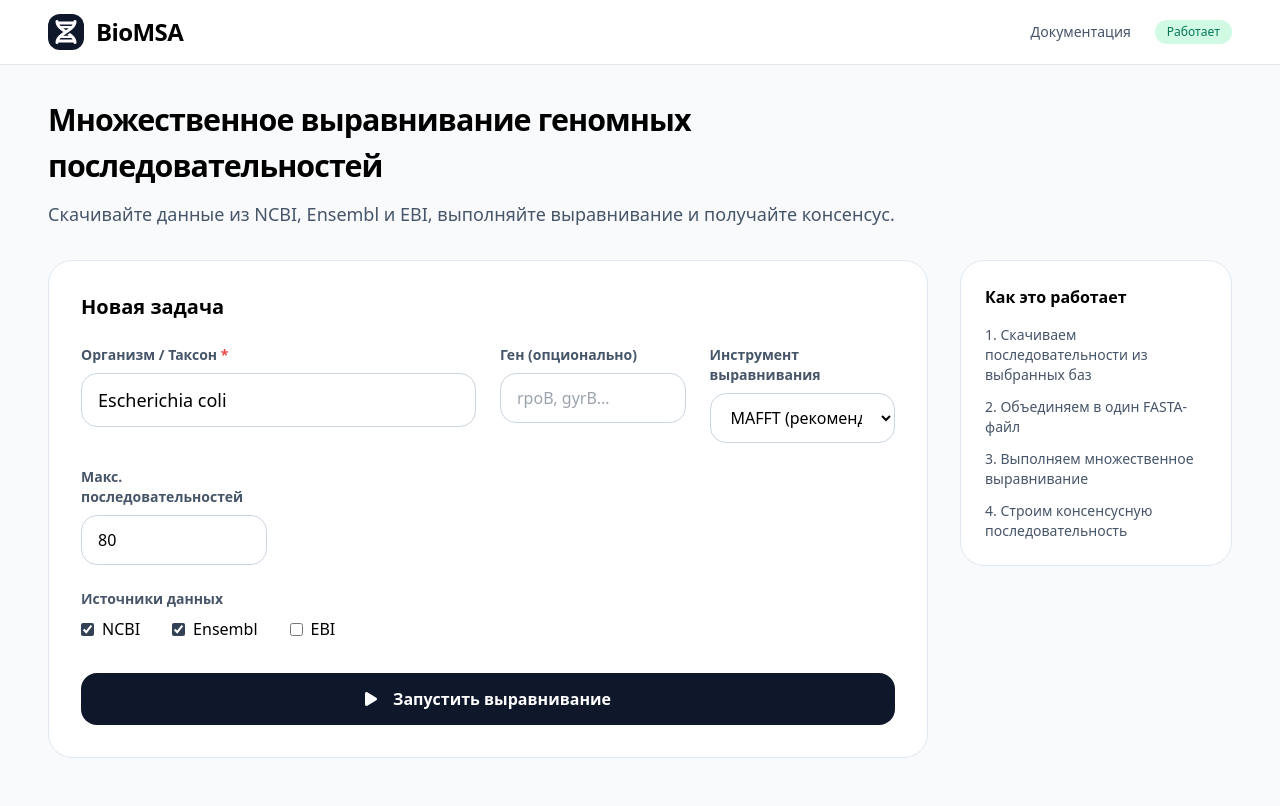
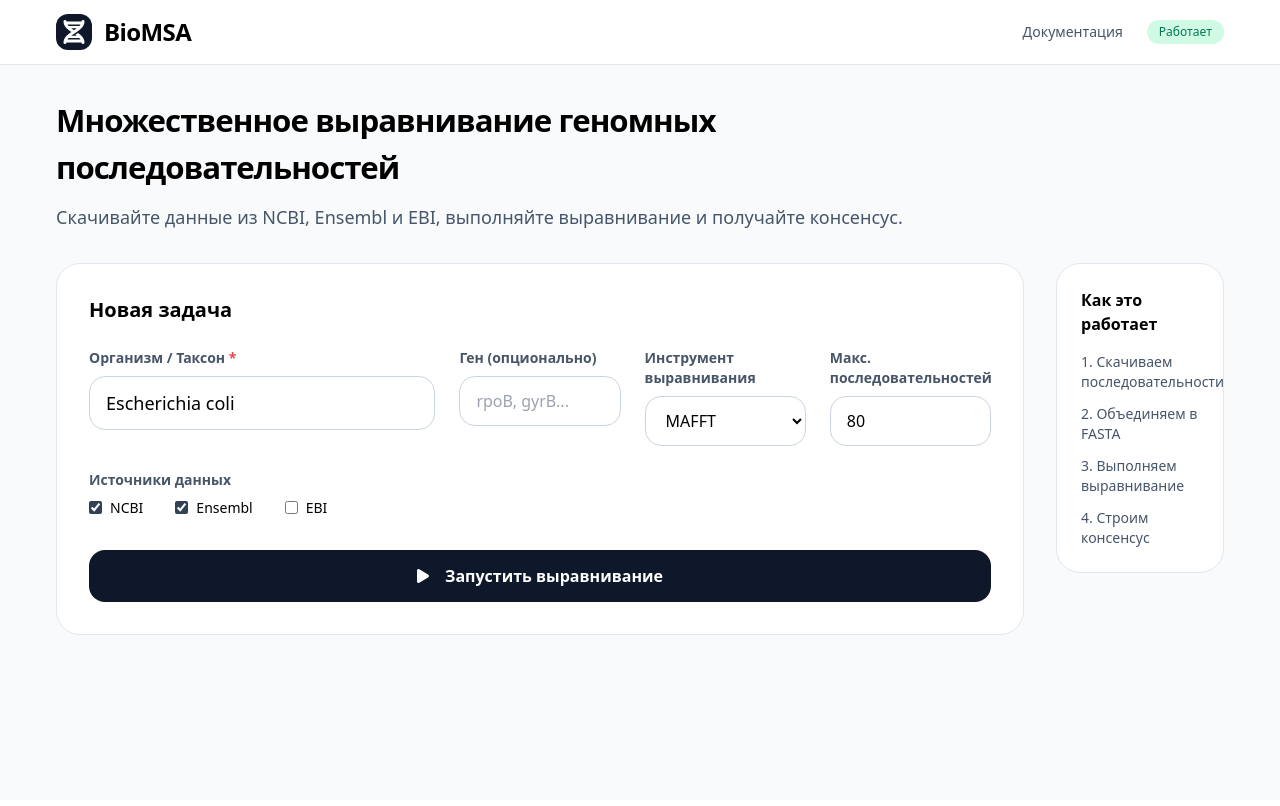
Before and after one commit to ivanklimovich19/bio-msa-service, a FastAPI app: page / in a window 1280 px wide. After the commit the page ends 635 px from the top, so only its background shows below. Run offline with FastAPI, Linux system fonts and the light colour scheme; parts of the project's set-up code (start-up, migrations or seed data) failed here and were passed over; some libraries are stand-ins or nearby versions.

Commit message:
index.html

```diff
--- a/app/templates/index.html
+++ b/app/templates/index.html
@@ -8,12 +8,12 @@
     <link rel="stylesheet" href="https://cdnjs.cloudflare.com/ajax/libs/font-awesome/6.5.1/css/all.min.css">
     <style>
         body { font-family: system-ui, -apple-system, BlinkMacSystemFont, "Segoe UI", Roboto, sans-serif; }
-        .section-title { font-size: 1.9rem; font-weight: 700; letter-spacing: -0.03em; }
+        .section-title { font-size: 1.95rem; font-weight: 700; letter-spacing: -0.03em; }
     </style>
 </head>
 <body class="bg-slate-50">
     <nav class="bg-white border-b">
-        <div class="max-w-screen-2xl mx-auto px-12 h-16 flex items-center justify-between">
+        <div class="max-w-[1700px] mx-auto px-14 h-16 flex items-center justify-between">
             <div class="flex items-center gap-x-3">
                 <div class="w-9 h-9 bg-slate-900 rounded-xl flex items-center justify-center">
                     <i class="fa-solid fa-dna text-white text-2xl"></i>
@@ -27,9 +27,8 @@
         </div>
     </nav>
 
-    <div class="max-w-screen-2xl mx-auto px-12 pt-8 pb-12">
+    <div class="max-w-[1700px] mx-auto px-14 pt-8 pb-12">
 
-        <!-- Заголовок -->
         <div class="max-w-4xl mb-8">
             <h1 class="section-title mb-3">Множественное выравнивание геномных последовательностей</h1>
             <p class="text-slate-600 text-lg">Скачивайте данные из NCBI, Ensembl и EBI, выполняйте выравнивание и получайте консенсус.</p>
@@ -38,12 +37,12 @@
         <div class="grid grid-cols-1 xl:grid-cols-12 gap-8">
 
             <!-- Форма (очень широкая) -->
-            <div class="xl:col-span-9">
+            <div class="xl:col-span-10">
                 <div class="bg-white border border-slate-200 rounded-3xl p-8">
                     <h2 class="text-xl font-semibold mb-6">Новая задача</h2>
 
                     <form id="msa-form" onsubmit="submitTask(event)">
-                        <div class="grid grid-cols-1 md:grid-cols-2 xl:grid-cols-4 gap-6">
+                        <div class="grid grid-cols-1 md:grid-cols-2 xl:grid-cols-5 gap-6">
 
                             <div class="xl:col-span-2">
                                 <label class="block text-sm font-semibold text-slate-600 mb-2">Организм / Таксон <span class="text-red-500">*</span></label>
@@ -60,7 +59,7 @@
                             <div>
                                 <label class="block text-sm font-semibold text-slate-600 mb-2">Инструмент выравнивания</label>
                                 <select id="alignment_tool" class="w-full px-4 py-3 border border-slate-300 rounded-2xl bg-white">
-                                    <option value="mafft">MAFFT (рекомендуется)</option>
+                                    <option value="mafft">MAFFT</option>
                                     <option value="clustalo">Clustal Omega</option>
                                     <option value="muscle">MUSCLE</option>
                                 </select>
@@ -75,7 +74,7 @@
 
                         <div class="mt-6">
                             <label class="block text-sm font-semibold text-slate-600 mb-2">Источники данных</label>
-                            <div class="flex flex-wrap gap-x-8 gap-y-2">
+                            <div class="flex flex-wrap gap-x-8 gap-y-2 text-sm">
                                 <label class="flex items-center gap-x-2"><input type="checkbox" id="source_ncbi" checked class="accent-slate-700"> NCBI</label>
                                 <label class="flex items-center gap-x-2"><input type="checkbox" id="source_ensembl" checked class="accent-slate-700"> Ensembl</label>
                                 <label class="flex items-center gap-x-2"><input type="checkbox" id="source_ebi" class="accent-slate-700"> EBI</label>
@@ -83,7 +82,7 @@
                         </div>
 
                         <button type="submit" id="submit-btn"
-                                class="mt-8 w-full py-3.5 bg-slate-900 hover:bg-black transition text-white rounded-2xl flex items-center justify-center gap-x-2 text-base font-semibold">
+                                class="mt-8 w-full py-3.5 bg-slate-900 hover:bg-black text-white rounded-2xl flex items-center justify-center gap-x-2 text-base font-semibold">
                             <i class="fa-solid fa-play mr-2"></i>
                             <span>Запустить выравнивание</span>
                         </button>
@@ -92,43 +91,54 @@
             </div>
 
             <!-- Правая колонка -->
-            <div class="xl:col-span-3">
+            <div class="xl:col-span-2">
                 <div class="bg-white border border-slate-200 rounded-3xl p-6">
                     <h3 class="font-semibold mb-4">Как это работает</h3>
                     <div class="space-y-3 text-sm text-slate-600">
-                        <div>1. Скачиваем последовательности из выбранных баз</div>
-                        <div>2. Объединяем в один FASTA-файл</div>
-                        <div>3. Выполняем множественное выравнивание</div>
-                        <div>4. Строим консенсусную последовательность</div>
+                        <div>1. Скачиваем последовательности</div>
+                        <div>2. Объединяем в FASTA</div>
+                        <div>3. Выполняем выравнивание</div>
+                        <div>4. Строим консенсус</div>
                     </div>
                 </div>
             </div>
         </div>
 
-        <!-- Блок текущей задачи -->
+        <!-- Блок статуса задачи (полноценный) -->
         <div id="current-task-panel" class="hidden mt-8">
-            <div class="bg-white border border-slate-200 rounded-3xl p-8 max-w-[1100px]">
-                <div class="flex justify-between mb-5">
+            <div class="bg-white border border-slate-200 rounded-3xl p-8 max-w-[1200px]">
+                <div class="flex justify-between items-start mb-6">
                     <div>
                         <div class="font-semibold text-lg">Текущая задача</div>
-                        <div id="current-task-id" class="font-mono text-xs text-slate-500"></div>
+                        <div id="current-task-id" class="font-mono text-xs text-slate-500 mt-0.5"></div>
                     </div>
                     <button onclick="hideCurrentTask()" class="text-3xl text-slate-300 hover:text-slate-500">×</button>
                 </div>
 
                 <div id="task-progress">
                     <div class="flex justify-between text-sm mb-2">
-                        <div id="current-step" class="font-medium"></div>
+                        <div id="current-step" class="font-medium text-slate-700"></div>
                         <div id="progress-percent" class="font-mono text-slate-500"></div>
                     </div>
-                    <div class="h-2.5 bg-slate-100 rounded-full"><div id="progress-bar" class="h-2.5 bg-slate-700 rounded-full transition-all" style="width:0%"></div></div>
+                    <div class="h-3 bg-slate-100 rounded-full overflow-hidden">
+                        <div id="progress-bar" class="h-3 bg-slate-700 transition-all rounded-full" style="width:0%"></div>
+                    </div>
                 </div>
 
-                <div id="task-success" class="hidden mt-6">
-                    <div class="text-emerald-600 font-semibold mb-4">Задача успешно завершена</div>
-                    <div class="flex gap-3">
-                        <button onclick="downloadFile('aligned.fasta')" class="px-6 py-2.5 bg-slate-900 text-white rounded-2xl text-sm">Скачать выровненный FASTA</button>
-                        <button onclick="downloadFile('consensus.fasta')" class="px-6 py-2.5 border rounded-2xl text-sm">Скачать консенсус</button>
+                <div id="task-success" class="hidden mt-7">
+                    <div class="text-emerald-600 font-semibold mb-4 flex items-center gap-x-2 text-lg">
+                        <i class="fa-solid fa-check-circle"></i>
+                        <span>Задача успешно завершена</span>
+                    </div>
+                    <div class="flex flex-wrap gap-3">
+                        <button onclick="downloadFile('aligned.fasta')"
+                                class="px-7 py-2.5 bg-slate-900 hover:bg-black text-white rounded-2xl flex items-center gap-x-2 text-sm font-medium">
+                            <i class="fa-solid fa-download"></i> Выровненный FASTA
+                        </button>
+                        <button onclick="downloadFile('consensus.fasta')"
+                                class="px-7 py-2.5 border border-slate-300 hover:bg-slate-50 rounded-2xl flex items-center gap-x-2 text-sm font-medium">
+                            <i class="fa-solid fa-download"></i> Консенсусная последовательность
+                        </button>
                     </div>
                 </div>
             </div>
@@ -172,7 +182,7 @@
             document.getElementById('current-task-id').textContent = taskId;
             document.getElementById('progress-bar').style.width = '5%';
             document.getElementById('progress-percent').textContent = '5%';
-            document.getElementById('current-step').textContent = 'Задача принята...';
+            document.getElementById('current-step').textContent = 'Задача принята в обработку...';
             document.getElementById('task-success').classList.add('hidden');
         }
 
@@ -187,12 +197,18 @@
                 const res = await fetch(`/status/${taskId}`);
                 const task = await res.json();
 
-                document.getElementById('progress-bar').style.width = (task.progress||0)+'%';
-                document.getElementById('progress-percent').textContent = (task.progress||0)+'%';
+                document.getElementById('progress-bar').style.width = (task.progress || 0) + '%';
+                document.getElementById('progress-percent').textContent = (task.progress || 0) + '%';
                 document.getElementById('current-step').textContent = task.current_step || '';
 
-                if (task.status === 'SUCCESS') { clearInterval(pollInterval); document.getElementById('task-success').classList.remove('hidden'); }
-                if (task.status === 'FAILURE') { clearInterval(pollInterval); document.getElementById('current-step').innerHTML = `<span class="text-red-600">Ошибка</span>`; }
+                if (task.status === 'SUCCESS') {
+                    clearInterval(pollInterval);
+                    document.getElementById('task-success').classList.remove('hidden');
+                }
+                if (task.status === 'FAILURE') {
+                    clearInterval(pollInterval);
+                    document.getElementById('current-step').innerHTML = `<span class="text-red-600 font-medium">Ошибка выполнения задачи</span>`;
+                }
             }, 2000);
         }
 
```
